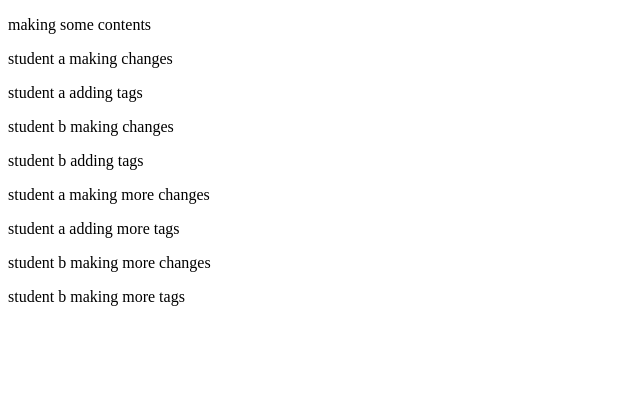
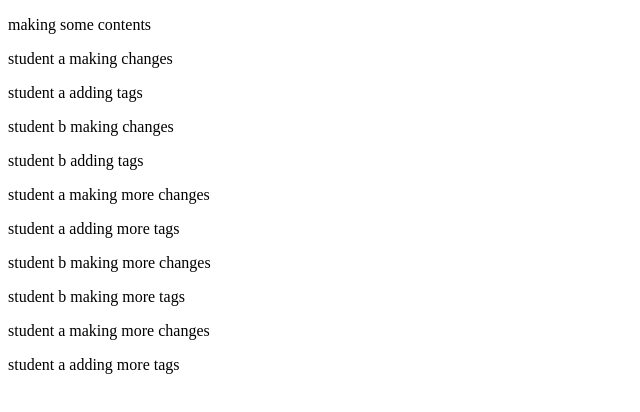
Before and after one commit to kristinenono/Kristine, a plain HTML site: page index.html in a window 1280 px wide. Shown: the whole page, without its empty margins (0-640 px from the left). Drawn offline with Linux system fonts and the light colour scheme.

Commit message:
student a adding tags to the body

```diff
--- a/index.html
+++ b/index.html
@@ -15,5 +15,7 @@
     <p>student a adding more tags</p>
     <p>student b making more changes</p>
     <p>student b making more tags</p>
+    <p>student a making more changes</p>
+    <p>student a adding more tags</p>
   </body>
 </html>
```
